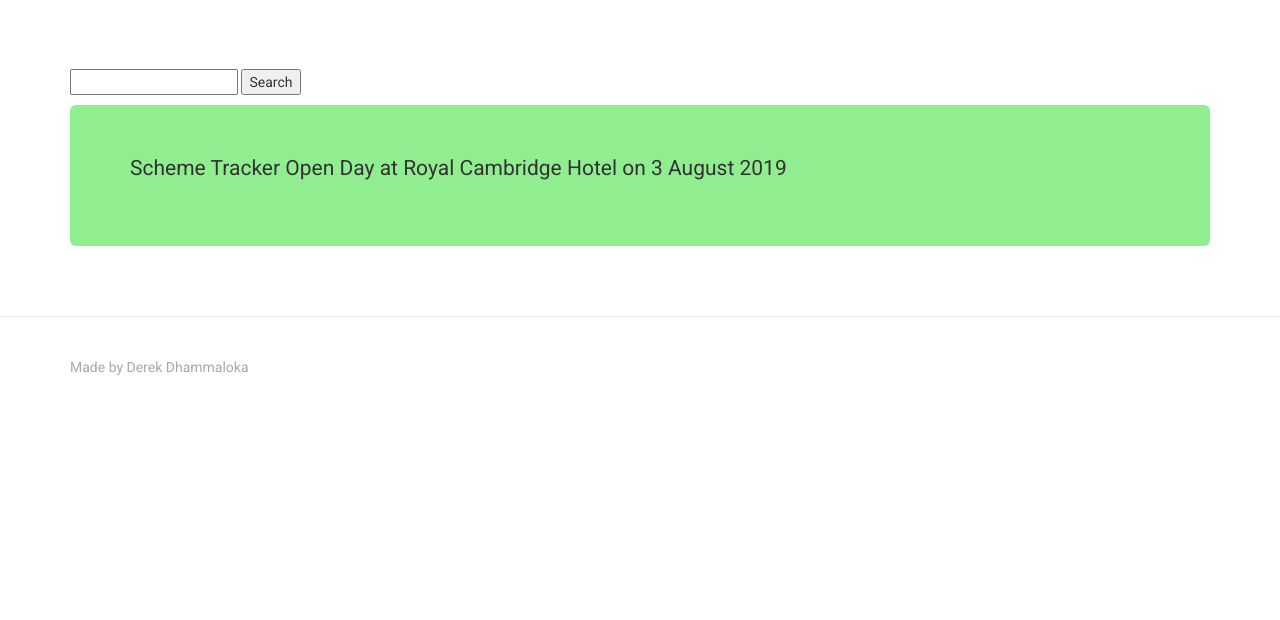
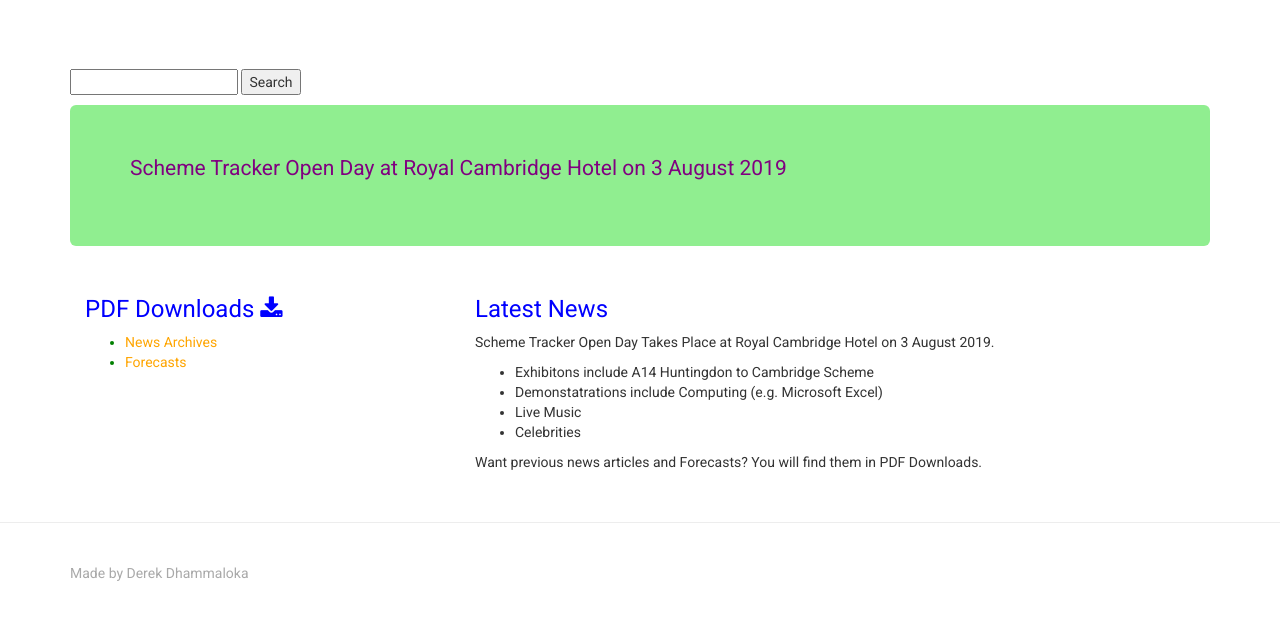
Before and after one commit to derektypist/scheme-tracker, a Django app: page /news/ in a window 1280 px wide. Shown: the part 81-701 px from the top of the page. Run offline with Django 3.2, Linux system fonts and the light colour scheme; some libraries are stand-ins or nearby versions.

Commit message:
Added contents in news.html

```diff
--- a/news/templates/news.html
+++ b/news/templates/news.html
@@ -1,8 +1,36 @@
 {% extends 'base.html' %}
+{% load static from staticfiles %}
 {% block content %}
 
 <!-- Apply Jumbotron -->
 <div class="jumbotron">
     <p>Scheme Tracker Open Day at Royal Cambridge Hotel on 3 August 2019</p>
 </div>
+
+<!-- Display News Items -->
+<div class="container">
+    <div class="row">
+        <!-- First Column is PDF Downloads -->
+        <div class="col-xs-12 col-sm-4">
+            <h3 class="news-headings">PDF Downloads <i class="fa fa-download"></i></h3>
+            <ul class="list-items">
+                <li><a href="{% static 'pdf/news-archives.pdf' %}" target="_blank" title="News Archives">News Archives</a></li>
+                <li><a href="{% static 'pdf/forecasts.pdf' %}" target="_blank" title="Forecasts">Forecasts</a></li>
+            </ul>
+        </div>
+
+        <!-- Second Column is Latest News -->
+        <div class="col-xs-12 col-sm-8">
+        <h3 class="news-headings">Latest News</h3>
+        <p>Scheme Tracker Open Day Takes Place at Royal Cambridge Hotel on 3 August 2019.</p>
+        <ul>
+            <li>Exhibitons include A14 Huntingdon to Cambridge Scheme</li>
+            <li>Demonstatrations include Computing (e.g. Microsoft Excel)</li>
+            <li>Live Music</li>
+            <li>Celebrities</li>
+        </ul>
+        <p>Want previous news articles and Forecasts?  You will find them in PDF Downloads.</p>
+        </div>
+    </div>
+</div>
 {% endblock %}
--- a/static/css/custom.css
+++ b/static/css/custom.css
@@ -186,4 +186,27 @@ caption p {
 /* Jumbotron */
 .jumbotron {
     background-color: lightgreen;
+    color: purple;
 }
+
+/* List Items */
+
+.list-items {
+    color: green;
+}
+
+.list-items a {
+    text-decoration: none;
+    color: orange;
+}
+
+.list-items a:hover {
+    text-decoration: none;
+    color: purple;
+}
+
+/* Headings in News Page */
+.news-headings {
+    font-family: "Roboto", Arial, Verdana, sans-serif;
+    color: blue;
+}
```
